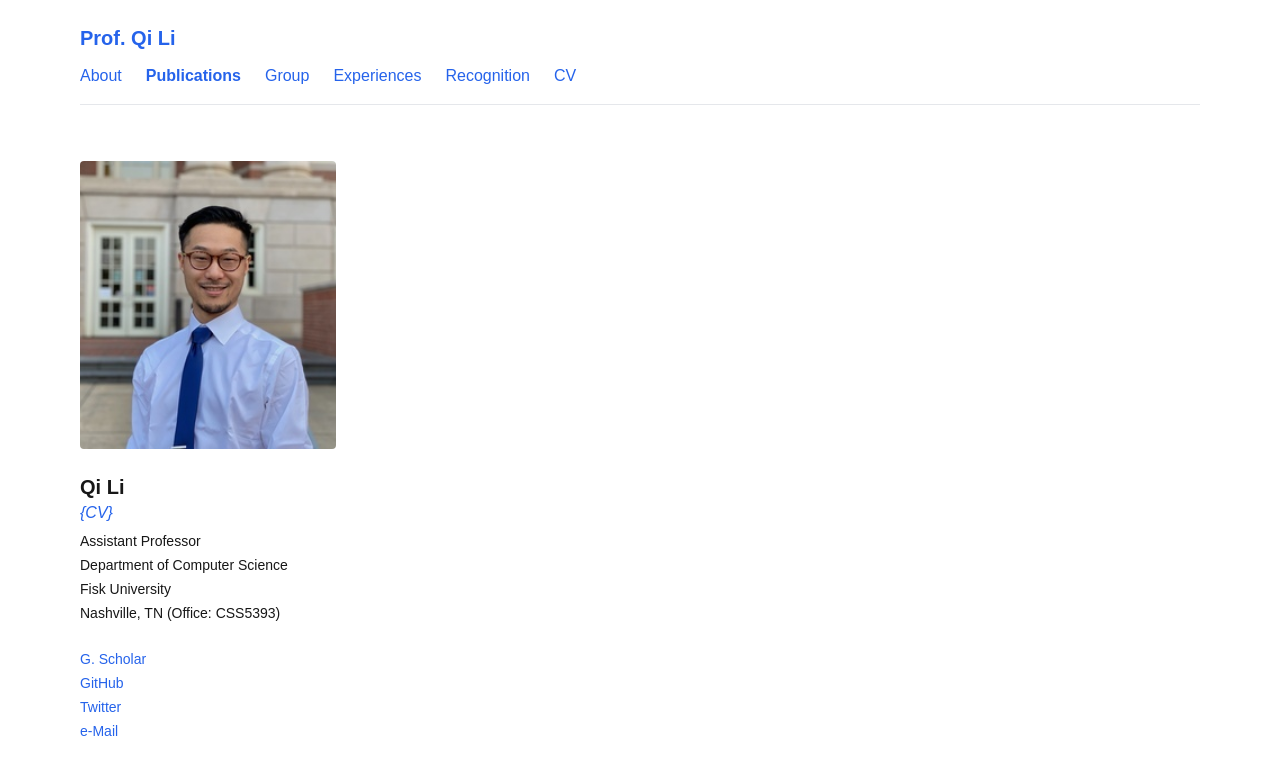
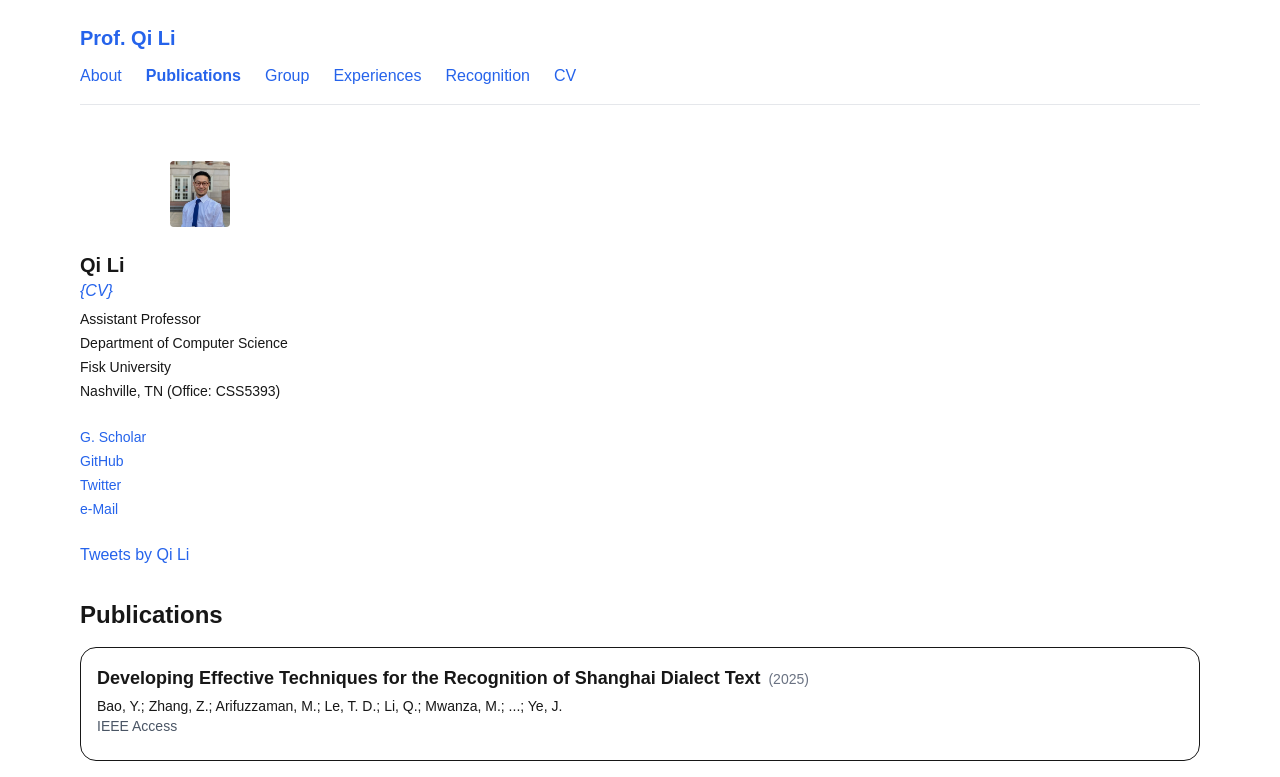
Before and after one commit to qilimk/qili-prof, a Next.js app: page /publications in a window 1280 px wide. Shown: the top 777 px of the page. Built offline with nearby package versions, Linux system fonts and the light colour scheme; no server answers.

Commit message:
resize the sidebar

```diff
--- a/components/Sidebar.tsx
+++ b/components/Sidebar.tsx
@@ -1,25 +1,33 @@
-// components/Sidebar.tsx
 import Image from "next/image";
 import profile from "@/data/profile.json";
 import links from "@/data/links.json";
 
 export default function Sidebar() {
   return (
-    <div className="space-y-6">
-      {/* Fixed-height, responsive headshot */}
-      <div className="relative w-64 h-64 md:h-72 overflow-hidden rounded">
+    <div className="space-y-6 md:sticky md:top-6 md:w-60"> {/* Fixed sidebar width */}
+      <div className="flex justify-center">
         <Image
-          src="/qi_headshot.jpg"      // file must be in /public
+          src="/qi_headshot.jpg"
           alt={profile.name}
-          fill                         // fills the container box
-          className="object-cover"     // crop to fill without distortion
+          width={60}    // Adjust size as needed
+          height={60}   // Keep proportion
+          className="rounded"
           priority
         />
       </div>
 
-      <div>
+      <div className="text-center md:text-left">
         <h2 className="text-xl font-bold">{profile.name}</h2>
-        <a href={links.cv} className="italic text-blue-600 hover:underline">{`{CV}`}</a>
+        {links?.cv && (
+          <a
+            href={links.cv}
+            className="italic text-blue-600 hover:underline"
+            target="_blank"
+            rel="noreferrer"
+          >
+            {`{CV}`}
+          </a>
+        )}
         <p className="mt-1 text-sm leading-6">
           {profile.title}<br />
           {profile.dept}<br />
@@ -29,12 +37,33 @@ export default function Sidebar() {
       </div>
 
       <ul className="space-y-1 text-sm">
-        {links.scholar && <li><a href={links.scholar} target="_blank" className="hover:underline">G. Scholar</a></li>}
-        {links.linkedin && <li><a href={links.linkedin} target="_blank" className="hover:underline">LinkedIn</a></li>}
-        {links.github && <li><a href={links.github} target="_blank" className="hover:underline">GitHub</a></li>}
-        {links.x && <li><a href={links.x} target="_blank" className="hover:underline">Twitter</a></li>}
-        <li><a href={links.email} className="hover:underline">e-Mail</a></li>
+        {links?.scholar && (
+          <li><a href={links.scholar} target="_blank" rel="noreferrer" className="hover:underline">G. Scholar</a></li>
+        )}
+        {links?.linkedin && (
+          <li><a href={links.linkedin} target="_blank" rel="noreferrer" className="hover:underline">LinkedIn</a></li>
+        )}
+        {links?.github && (
+          <li><a href={links.github} target="_blank" rel="noreferrer" className="hover:underline">GitHub</a></li>
+        )}
+        {links?.x && (
+          <li><a href={links.x} target="_blank" rel="noreferrer" className="hover:underline">Twitter</a></li>
+        )}
+        {links?.email && (
+          <li><a href={links.email} className="hover:underline">e-Mail</a></li>
+        )}
       </ul>
+
+      {links?.x && (
+        <div
+          dangerouslySetInnerHTML={{
+            __html: `
+              <a class="twitter-timeline" data-tweet-limit="3" href="${links.x}">Tweets by ${profile.name}</a>
+              <script async src="https://platform.twitter.com/widgets.js" charset="utf-8"></script>
+            `,
+          }}
+        />
+      )}
     </div>
   );
 }
```
